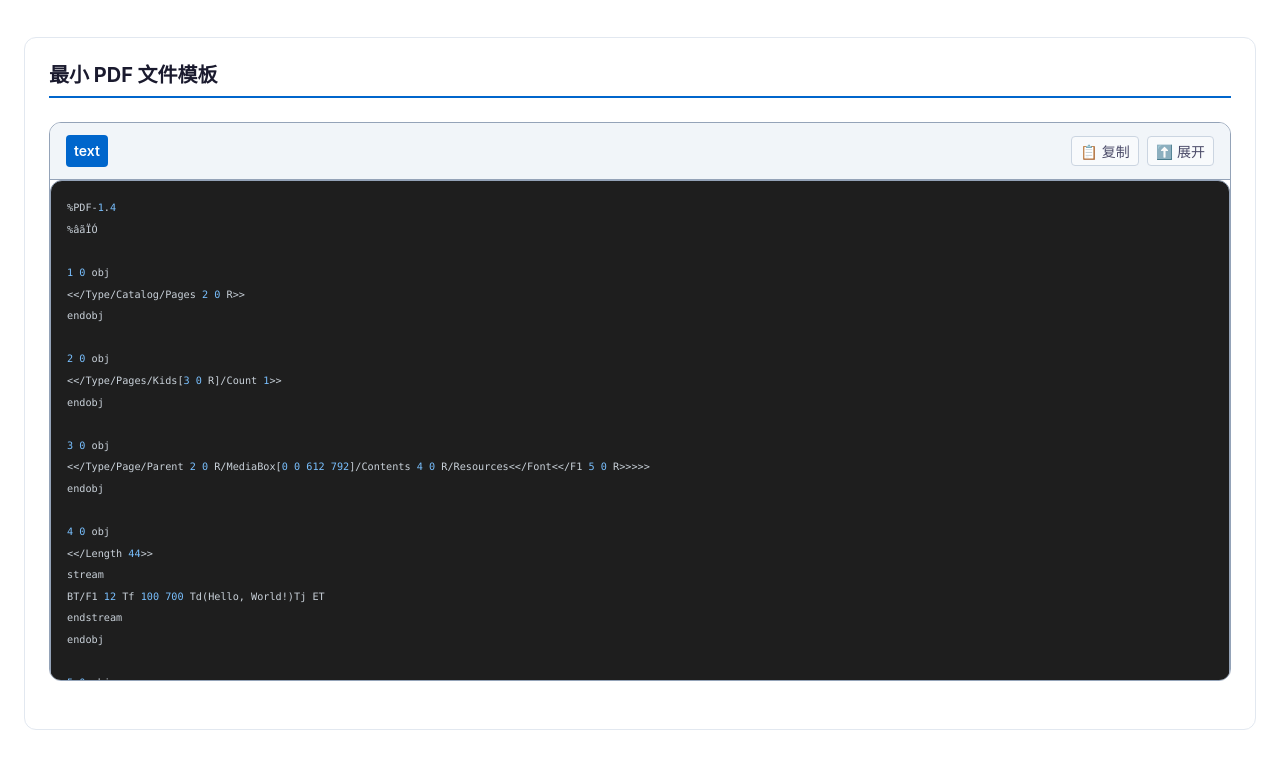
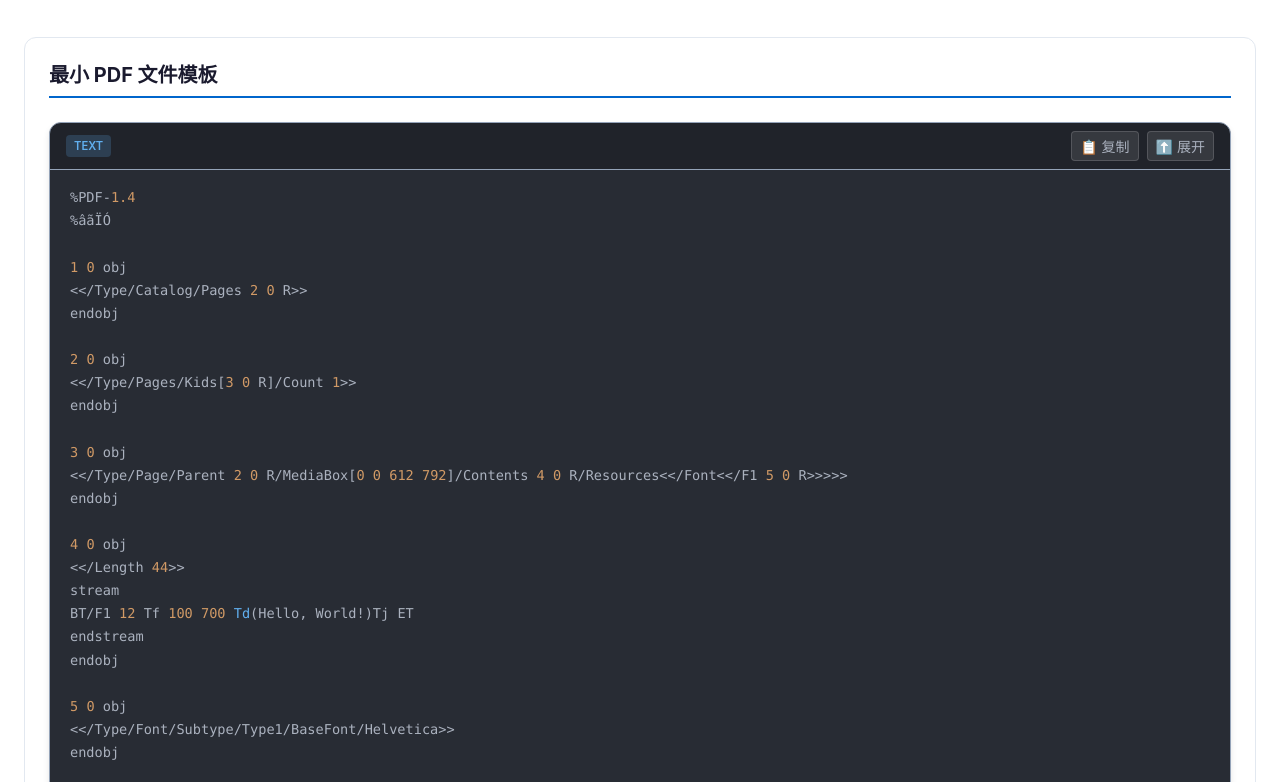
Before and after one commit to you2love/pdf, a plain HTML site: page pages/quick-reference.html in a window 1280 px wide. Shown: the part 1460-2242 px from the top of the page. Drawn offline with Linux system fonts and the light colour scheme.

Commit message:
fix: 更新代码高亮样式

```diff
--- a/css/styles.css
+++ b/css/styles.css
@@ -108,17 +108,22 @@
   --content-max: 1024px;
   --container-max: 1440px;
 
-  /* 代码高亮主题 (GitHub Dark) */
-  --code-bg: #0d1117;
-  --code-fg: #c9d1d9;
-  --code-comment: #8b949e;
-  --code-keyword: #ff7b72;
-  --code-string: #a5d6ff;
-  --code-number: #79c0ff;
-  --code-function: #d2a8ff;
-  --code-class: #ffa657;
-  --code-variable: #ffa657;
-  --code-operator: #79c0ff;
+  /* 代码高亮主题 (One Dark - 更柔和舒适) */
+  --code-bg: #282c34;
+  --code-fg: #abb2bf;
+  --code-comment: #5c6370;
+  --code-keyword: #c678dd;
+  --code-string: #98c379;
+  --code-number: #d19a66;
+  --code-function: #61afef;
+  --code-class: #e5c07b;
+  --code-variable: #e06c75;
+  --code-operator: #56b6c2;
+  --code-tag: #e06c75;
+  --code-attr: #d19a66;
+  --code-punctuation: #abb2bf;
+  --code-deleted: #e06c75;
+  --code-inserted: #98c379;
 }
 
 /* 深色模式 */
@@ -211,21 +216,35 @@ code {
 
 pre {
   font-family: var(--font-mono);
-  font-size: 0.875rem;
-  line-height: 1.6;
-  background: var(--bg-code);
+  font-size: 0.85rem;
+  line-height: 1.7;
+  background: var(--code-bg);
   color: var(--code-fg);
-  padding: var(--space-4);
+  padding: 0;
   border-radius: var(--radius-lg);
   overflow-x: auto;
   border: 1px solid var(--border-dark);
+  box-shadow: var(--shadow-md);
+  position: relative;
+  margin: var(--space-6) 0;
 }
 
 pre code {
+  display: block;
   background: none;
-  padding: 0;
+  padding: var(--space-4) var(--space-5);
   border: none;
   color: inherit;
+  font-size: 0.85rem;
+  line-height: 1.7;
+  white-space: pre;
+  -webkit-font-smoothing: antialiased;
+  -moz-osx-font-smoothing: grayscale;
+}
+
+/* 代码块内的选中效果 */
+pre ::selection {
+  background: rgba(113, 153, 226, 0.3);
 }
 
 table {
@@ -618,32 +637,37 @@ tr:hover {
   border-radius: var(--radius-lg);
   overflow: hidden;
   border: 1px solid var(--border-dark);
+  box-shadow: var(--shadow-md);
+  background: var(--code-bg);
 }
 
 .code-header {
   display: flex;
   justify-content: space-between;
   align-items: center;
-  padding: var(--space-3) var(--space-4);
-  background: var(--bg-tertiary);
+  padding: var(--space-2) var(--space-4);
+  background: rgba(0, 0, 0, 0.2);
   border-bottom: 1px solid var(--border-dark);
+  min-height: 44px;
 }
 
 .code-title {
-  font-size: var(--text-sm);
-  font-weight: 600;
-  color: var(--text-secondary);
+  font-size: var(--text-xs);
+  font-weight: 500;
+  color: var(--code-comment);
   display: flex;
   align-items: center;
   gap: var(--space-2);
 }
 
 .code-lang {
-  font-size: var(--text-xs);
-  padding: var(--space-1) var(--space-2);
-  background: var(--primary);
-  color: white;
+  font-size: 0.7rem;
+  padding: 0.1rem 0.5rem;
+  background: rgba(97, 175, 239, 0.2);
+  color: var(--code-function);
   border-radius: var(--radius-sm);
+  font-weight: 600;
+  text-transform: uppercase;
 }
 
 .code-actions {
@@ -654,50 +678,119 @@ tr:hover {
 .code-btn {
   padding: var(--space-1) var(--space-2);
   font-size: var(--text-xs);
-  background: var(--bg-secondary);
-  border: 1px solid var(--border);
+  background: rgba(255, 255, 255, 0.1);
+  border: 1px solid rgba(255, 255, 255, 0.15);
   border-radius: var(--radius-sm);
-  color: var(--text-secondary);
+  color: var(--code-fg);
   cursor: pointer;
   transition: all var(--transition-fast);
+  font-family: var(--font-sans);
+}
 
-  &:hover {
-    background: var(--bg-tertiary);
-    color: var(--text-primary);
-    border-color: var(--border-dark);
-  }
+.code-btn:hover {
+  background: rgba(255, 255, 255, 0.15);
+  border-color: rgba(255, 255, 255, 0.3);
+}
+
+.code-btn.copied {
+  background: var(--code-string);
+  border-color: var(--code-string);
+  color: var(--code-bg);
 }
 
 .code-content {
   position: relative;
-  max-height: 500px;
-  overflow: auto;
-
-  &.collapsed {
-    max-height: 200px;
-
-    &::after {
-      content: '';
-      position: absolute;
-      bottom: 0;
-      left: 0;
-      right: 0;
-      height: 80px;
-      background: linear-gradient(transparent, var(--bg-code));
-      pointer-events: none;
-    }
-  }
 }
 
-/* 语法高亮 */
-.token.comment { color: var(--code-comment); font-style: italic; }
-.token.keyword { color: var(--code-keyword); }
-.token.string { color: var(--code-string); }
-.token.number { color: var(--code-number); }
-.token.function { color: var(--code-function); }
-.token.class { color: var(--code-class); }
-.token.variable { color: var(--code-variable); }
-.token.operator { color: var(--code-operator); }
+.code-content pre {
+  margin: 0;
+  border-radius: 0;
+  border: none;
+  box-shadow: none;
+}
+
+/* 滚动条美化 */
+pre::-webkit-scrollbar {
+  width: 10px;
+  height: 10px;
+}
+
+pre::-webkit-scrollbar-track {
+  background: rgba(0, 0, 0, 0.2);
+}
+
+pre::-webkit-scrollbar-thumb {
+  background: rgba(255, 255, 255, 0.2);
+  border-radius: 5px;
+}
+
+pre::-webkit-scrollbar-thumb:hover {
+  background: rgba(255, 255, 255, 0.3);
+}
+
+/* 代码高亮 Token 样式 (One Dark 主题) */
+.token.comment {
+  color: var(--code-comment);
+  font-style: italic;
+}
+
+.token.keyword {
+  color: var(--code-keyword);
+  font-weight: 500;
+}
+
+.token.string {
+  color: var(--code-string);
+}
+
+.token.number {
+  color: var(--code-number);
+}
+
+.token.function {
+  color: var(--code-function);
+}
+
+.token.class {
+  color: var(--code-class);
+}
+
+.token.variable {
+  color: var(--code-variable);
+}
+
+.token.operator {
+  color: var(--code-operator);
+}
+
+.token.tag {
+  color: var(--code-tag);
+}
+
+.token.attr-name {
+  color: var(--code-attr);
+}
+
+.token.punctuation {
+  color: var(--code-punctuation);
+}
+
+.token.boolean,
+.token.constant {
+  color: var(--code-number);
+}
+
+/* 内联代码样式 */
+code {
+  font-family: var(--font-mono);
+  font-size: 0.85em;
+  background: var(--bg-code-light);
+  padding: 0.15rem 0.4rem;
+  border-radius: var(--radius-sm);
+  color: var(--text-primary);
+  border: 1px solid var(--border-light);
+  vertical-align: baseline;
+}
 
 /* ===================================
    信息框
--- a/js/main.js
+++ b/js/main.js
@@ -169,13 +169,31 @@ const CodeBlocks = {
   },
 
   simpleHighlight(code) {
-    // 基础高亮规则
+    // 基础高亮规则 (One Dark 主题)
     const rules = [
+      // 注释 (优先匹配，避免与其他规则冲突)
       { pattern: /(\/\/.*$)/gm, replacement: '<span class="token comment">$1</span>' },
       { pattern: /(\/\*[\s\S]*?\*\/)/g, replacement: '<span class="token comment">$1</span>' },
-      { pattern: /\b(const|let|var|function|return|if|else|for|while|class|import|from|export|async|await)\b/g, replacement: '<span class="token keyword">$1</span>' },
+      { pattern: /(#.*$)/gm, replacement: '<span class="token comment">$1</span>' },
+
+      // 字符串 (在关键字之前匹配)
       { pattern: /(['"`])(.*?)\1/g, replacement: '<span class="token string">$1$2$1</span>' },
-      { pattern: /\b(\d+)\b/g, replacement: '<span class="token number">$1</span>' },
+
+      // 关键字
+      { pattern: /\b(const|let|var|function|return|if|else|for|while|class|import|from|export|async|await|try|catch|throw|new|this|typeof|instanceof)\b/g, replacement: '<span class="token keyword">$1</span>' },
+      { pattern: /\b(def|import|from|as|with|lambda|yield|raise|except|finally|print|while|for|if|elif|else|class|return)\b/g, replacement: '<span class="token keyword">$1</span>' },
+
+      // 函数调用
+      { pattern: /\b([a-zA-Z_]\w*)(?=\s*\()/g, replacement: '<span class="token function">$1</span>' },
+
+      // 数字
+      { pattern: /\b(\d+\.?\d*)\b/g, replacement: '<span class="token number">$1</span>' },
+
+      // 布尔值和常量
+      { pattern: /\b(true|false|null|undefined|None|True|False)\b/g, replacement: '<span class="token boolean">$1</span>' },
+
+      // 运算符
+      { pattern: /(=&gt;|=&gt;|===|!==|&lt;=|&gt;=|=&gt;|=&gt;)/g, replacement: '<span class="token operator">$1</span>' },
     ];
 
     let result = code;
```
